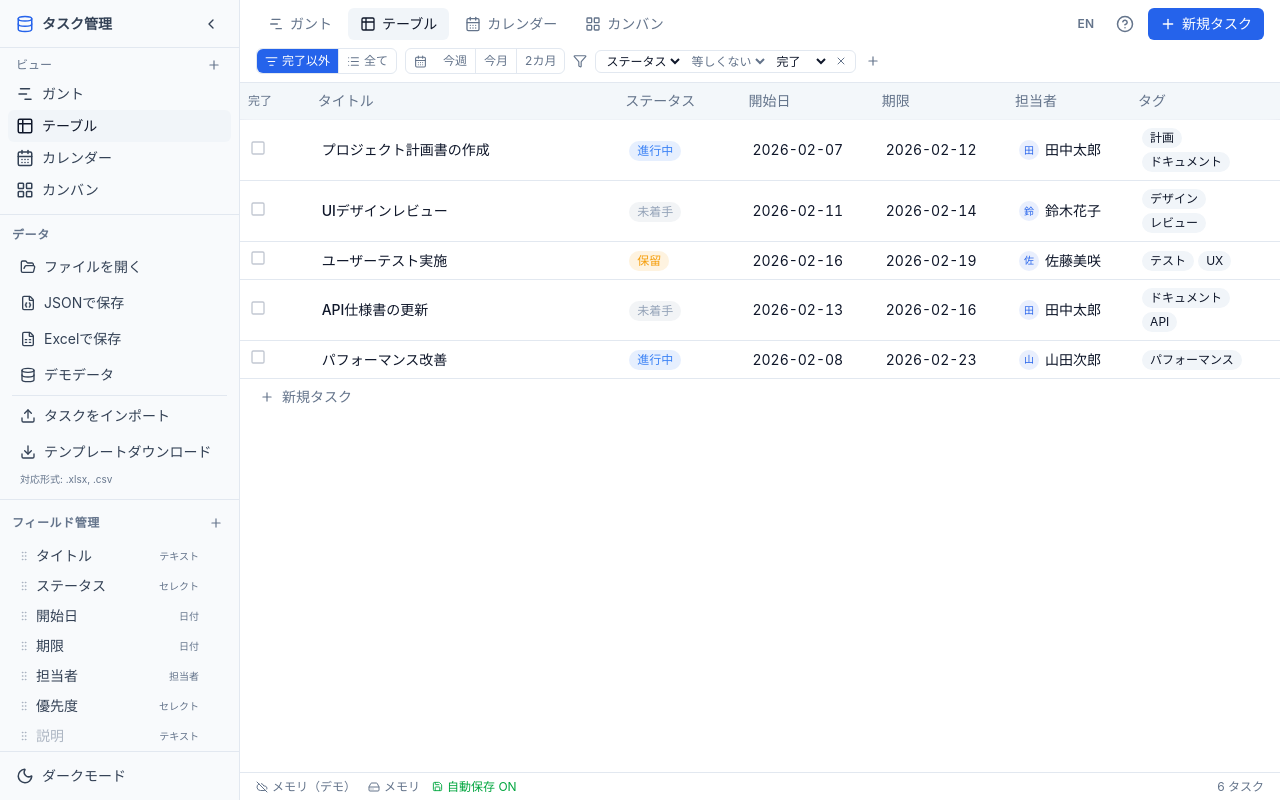
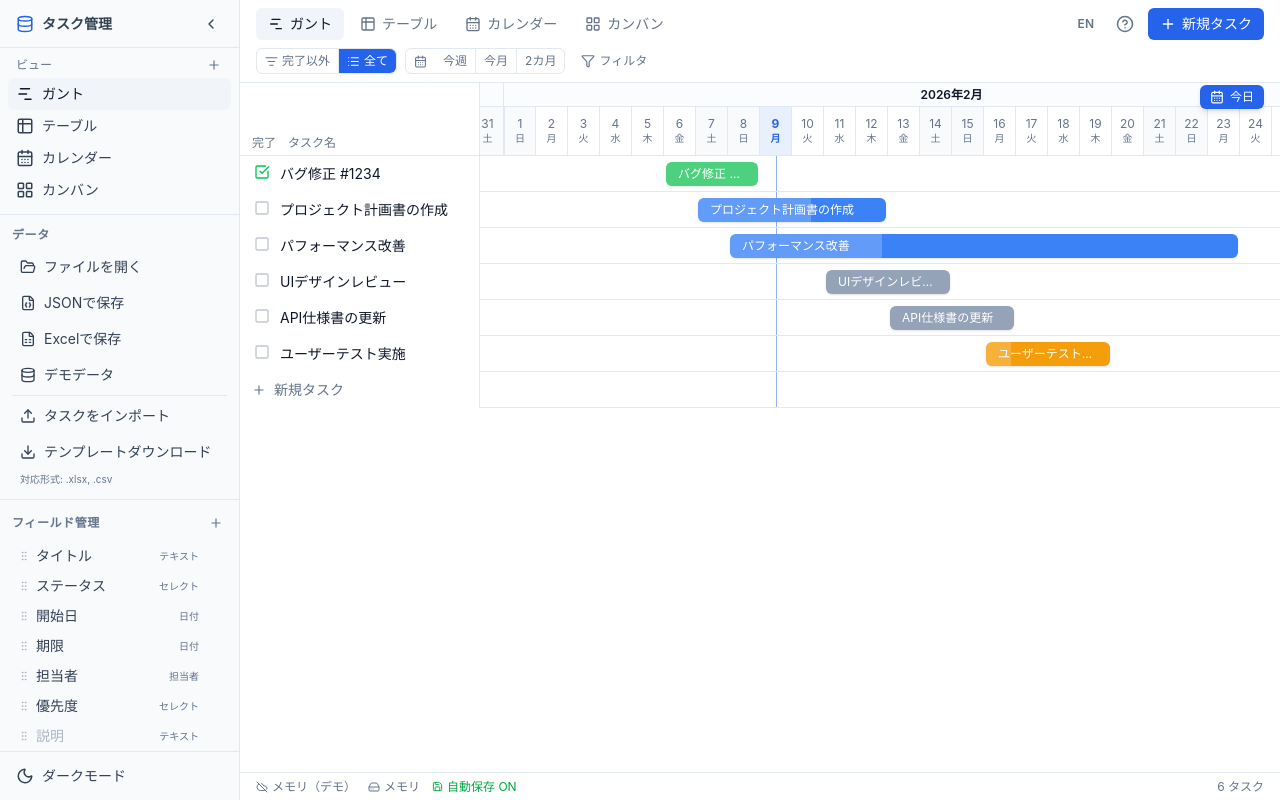
Before and after one commit to HirokiOshiro/Task_Management_Tool, a React (Vite) app: page / in a window 1280 px wide. Built offline with nearby package versions, Linux system fonts and the light colour scheme.

Commit message:
デフォルトのビューの変更、使いガイドの更新

```diff
--- a/src/components/ui/HelpGuide.tsx
+++ b/src/components/ui/HelpGuide.tsx
@@ -13,7 +13,6 @@ import {
   GripVertical,
   MousePointerClick,
   ChevronRight,
-  StickyNote,
   ShieldCheck,
   AlertTriangle,
   FileJson,
@@ -21,6 +20,8 @@ import {
   Database,
   HardDrive,
   Info,
+  Keyboard,
+  FolderDown,
 } from 'lucide-react'
 import { cn } from '@/lib/utils'
 import { useI18n } from '@/i18n'
@@ -63,15 +64,26 @@ function buildSections(t: Locale): Section[] {
           <ul className="space-y-2 pl-1">
             {h.task.items.map((item, i) => (
               <li key={i} className="flex items-start gap-2">
-                {i < 2 ? (
-                  <MousePointerClick size={14} className="mt-0.5 flex-shrink-0 text-primary" />
-                ) : (
-                  <StickyNote size={14} className="mt-0.5 flex-shrink-0 text-primary" />
-                )}
+                <MousePointerClick size={14} className="mt-0.5 flex-shrink-0 text-primary" />
                 <span>{item}</span>
               </li>
             ))}
           </ul>
+          <div className="rounded-lg border border-border p-3 space-y-2">
+            <div className="flex items-center gap-2 font-medium text-foreground">
+              <Keyboard size={14} className="text-primary" />
+              <span className="text-xs">{h.task.memoTitle}</span>
+            </div>
+            <p className="text-xs text-muted-foreground">{h.task.memoDesc}</p>
+            <ul className="space-y-1 pl-1">
+              {h.task.memoFeatures.map((feature, i) => (
+                <li key={i} className="flex items-start gap-2 text-xs text-muted-foreground">
+                  <ChevronRight size={12} className="mt-0.5 flex-shrink-0 text-primary" />
+                  <span>{feature}</span>
+                </li>
+              ))}
+            </ul>
+          </div>
         </div>
       ),
     },
@@ -109,6 +121,10 @@ function buildSections(t: Locale): Section[] {
         <div className="space-y-3 text-sm text-foreground/80">
           <p>{h.filterSort.description}</p>
           <ul className="space-y-2 pl-1">
+            <li className="flex items-start gap-2">
+              <ChevronRight size={14} className="mt-0.5 flex-shrink-0 text-primary" />
+              <span><span className="font-medium">{h.filterSort.quickFilter}</span>{h.filterSort.quickFilterDesc}</span>
+            </li>
             <li className="flex items-start gap-2">
               <ChevronRight size={14} className="mt-0.5 flex-shrink-0 text-primary" />
               <span><span className="font-medium">{h.filterSort.addFilter}</span>{h.filterSort.addFilterDesc}</span>
@@ -195,6 +211,14 @@ function buildSections(t: Locale): Section[] {
               <div>
                 <div className="font-medium text-foreground text-xs">{h.dataSection.saveExcelTitle}</div>
                 <div className="text-xs text-muted-foreground mt-0.5">{h.dataSection.saveExcelDesc}</div>
+              </div>
+            </div>
+
+            <div className="flex items-start gap-2.5 rounded-md bg-accent/30 p-2.5">
+              <FolderDown size={15} className="mt-0.5 flex-shrink-0 text-orange-500" />
+              <div>
+                <div className="font-medium text-foreground text-xs">{h.dataSection.groupExportTitle}</div>
+                <div className="text-xs text-muted-foreground mt-0.5">{h.dataSection.groupExportDesc}</div>
               </div>
             </div>
 
--- a/src/i18n/locales/en.ts
+++ b/src/i18n/locales/en.ts
@@ -239,20 +239,30 @@ export const en: Locale = {
         items: [
           'Click a cell in Table view to edit directly',
           'Click a task name or Gantt bar to open the detail panel',
-          'Use the notes section at the bottom of the detail panel to write free-form notes',
+          'When you enter a start date, the due date is automatically set to the same day if empty',
+        ],
+        memoTitle: 'Notes Feature',
+        memoDesc: 'The notes section at the bottom of the detail panel supports Markdown formatting.',
+        memoFeatures: [
+          'Use **bold**, _italic_, and `code` formatting',
+          'Create bullet lists with "-", "*", or "1." — press Enter to continue automatically',
+          'Tab to indent, Shift+Tab to unindent',
+          'Press Escape to cancel editing',
         ],
       },
       views: {
         title: '4 Views',
         switchTabs: 'Switch views using the tabs in the header.',
-        table: { name: 'Table', desc: 'List tasks like a spreadsheet. Click cells to edit directly, and adjust column widths.' },
-        kanban: { name: 'Kanban', desc: 'Display cards by status. Drag & drop to change status.' },
-        gantt: { name: 'Gantt Chart', desc: 'Display task start dates to due dates as bars. Drag bars to move schedules, or drag bar edges to adjust duration.' },
+        table: { name: 'Table', desc: 'List tasks like a spreadsheet. Click cells to edit directly, or click a row to open the detail panel.' },
+        kanban: { name: 'Kanban', desc: 'Display cards by status. Drag & drop to change status. You can change the grouping field in view settings.' },
+        gantt: { name: 'Gantt Chart', desc: 'Display task start-to-due dates as bars. Drag bars to move schedules, drag edges to adjust duration. Click empty areas to create new tasks, or drag-select multiple tasks for batch moving. Use the "Today" button to scroll to the current date.' },
         calendar: { name: 'Calendar', desc: 'Display tasks with due dates on a monthly calendar. Click a task to view details.' },
       },
       filterSort: {
         title: 'Filter and Sort',
         description: 'Filter tasks using the filter bar below the header.',
+        quickFilter: 'Quick Filters:',
+        quickFilterDesc: 'Toggle completed tasks with "Exclude Done" / "All", and filter by due date with "This Week", "This Month", or "2 Months"',
         addFilter: 'Add Filter:',
         addFilterDesc: 'Click "+ Filter" and select field, condition, and value',
         sort: 'Sort:',
@@ -262,7 +272,7 @@ export const en: Locale = {
         title: 'Sidebar Features',
         description: 'The sidebar on the left provides the following operations.',
         viewManagement: 'View Management:',
-        viewManagementDesc: 'Add, rename, and delete views',
+        viewManagementDesc: 'Add, rename, and delete views, drag & drop to reorder',
         fieldManagement: 'Field Management:',
         fieldManagementDesc: 'Add custom fields, drag to reorder, toggle visibility',
         themeToggle: 'Theme Toggle:',
@@ -286,6 +296,8 @@ export const en: Locale = {
         saveJsonNote: '. All information including field configurations and notes is saved.',
         saveExcelTitle: 'Save as Excel',
         saveExcelDesc: 'Download task data as an Excel file (.xlsx). Convenient for viewing and sharing in Excel or Google Sheets.',
+        groupExportTitle: 'Group Export',
+        groupExportDesc: 'When saving as JSON or Excel, you can specify a group field (select/multi-select type) to export only tasks from a specific group.',
         demoTitle: 'Demo Data',
         demoDesc: 'Load sample task data. If you\'re new, load this first and try out the features.',
         statusHint: '💡 Checking Save Status',
--- a/src/i18n/locales/ja.ts
+++ b/src/i18n/locales/ja.ts
@@ -237,20 +237,30 @@ export const ja = {
         items: [
           'テーブルビューではセルをクリックして直接編集できます',
           'タスク名やガントバーをクリックすると詳細パネルが開きます',
-          '詳細パネルの下部にあるメモ欄に自由にメモを書き込めます',
+          '開始日を入力すると、期限が空の場合は自動的に同じ日が設定されます',
+        ],
+        memoTitle: 'メモ機能',
+        memoDesc: '詳細パネル下部のメモ欄はMarkdown記法に対応しています。',
+        memoFeatures: [
+          '**太字**、_斜体_、`コード` などの書式が使えます',
+          '「-」「*」「1.」で箇条書きを作成でき、Enterで自動的に継続します',
+          'Tabでインデント追加、Shift+Tabでインデント削除ができます',
+          'Escapeキーで編集をキャンセルできます',
         ],
       },
       views: {
         title: '4つのビュー',
         switchTabs: 'ヘッダーのタブでビューを切り替えられます。',
-        table: { name: 'テーブル', desc: 'スプレッドシートのようにタスクを一覧表示。セルをクリックして直接編集、カラム幅の調整ができます。' },
-        kanban: { name: 'カンバン', desc: 'ステータスごとにカードを表示。ドラッグ＆ドロップでステータスを変更できます。' },
-        gantt: { name: 'ガントチャート', desc: 'タスクの開始日〜期限をバーで表示。バーをドラッグして日程を移動したり、バーの端をドラッグして期間を調整できます。' },
+        table: { name: 'テーブル', desc: 'スプレッドシートのようにタスクを一覧表示。セルをクリックして直接編集、行をクリックして詳細パネルを開けます。' },
+        kanban: { name: 'カンバン', desc: 'ステータスごとにカードを表示。ドラッグ＆ドロップでステータスを変更できます。グループ化するフィールドはビュー設定で変更可能です。' },
+        gantt: { name: 'ガントチャート', desc: 'タスクの開始日〜期限をバーで表示。バーのドラッグで日程移動、端のドラッグで期間調整ができます。空き領域をクリックして新規タスクを作成したり、マウスドラッグで複数タスクを範囲選択して一括移動することもできます。「今日」ボタンで現在日にスクロールできます。' },
         calendar: { name: 'カレンダー', desc: '月間カレンダーに期限のあるタスクを表示。タスクをクリックすると詳細を確認できます。' },
       },
       filterSort: {
         title: 'フィルタとソート',
         description: 'ヘッダー下部のフィルタバーでタスクを絞り込めます。',
+        quickFilter: 'クイックフィルター：',
+        quickFilterDesc: '「完了以外」「全て」で完了タスクの表示を切り替え、「今週」「今月」「2カ月」で期限による絞り込みが可能です',
         addFilter: 'フィルタ追加：',
         addFilterDesc: '「+ フィルタ」をクリックし、フィールド・条件・値を選択',
         sort: 'ソート：',
@@ -260,7 +270,7 @@ export const ja = {
         title: 'サイドバーの機能',
         description: '左側のサイドバーでは以下の操作ができます。',
         viewManagement: 'ビュー管理：',
-        viewManagementDesc: 'ビューの追加・名前変更・削除',
+        viewManagementDesc: 'ビューの追加・名前変更・削除、ドラッグ＆ドロップで並び替え',
         fieldManagement: 'フィールド管理：',
         fieldManagementDesc: 'カスタムフィールドの追加やドラッグ並び替え、表示/非表示の切り替え',
         themeToggle: 'テーマ切替：',
@@ -284,6 +294,8 @@ export const ja = {
         saveJsonNote: 'です。フィールド構成やメモなど全ての情報が保存されます。',
         saveExcelTitle: 'Excelで保存',
         saveExcelDesc: 'タスクデータをExcelファイル（.xlsx）としてダウンロードします。ExcelやGoogleスプレッドシートでの開覧・共有に便利です。',
+        groupExportTitle: 'グループ単位エクスポート',
+        groupExportDesc: 'JSON・Excel保存時に、グループフィールド（セレクト/マルチセレクト型）を指定して特定グループのタスクだけをエクスポートできます。',
         demoTitle: 'デモデータ',
         demoDesc: 'サンプルのタスクデータを読み込みます。初めて使う方はまずこちらを読み込んで、操作を試してみてください。',
         statusHint: '💡 保存状態の確認方法',
@@ -463,6 +475,9 @@ export type Locale = {
         title: string
         addTask: string
         items: string[]
+        memoTitle: string
+        memoDesc: string
+        memoFeatures: string[]
       }
       views: {
         title: string
@@ -475,6 +490,8 @@ export type Locale = {
       filterSort: {
         title: string
         description: string
+        quickFilter: string
+        quickFilterDesc: string
         addFilter: string
         addFilterDesc: string
         sort: string
@@ -508,6 +525,8 @@ export type Locale = {
         saveJsonNote: string
         saveExcelTitle: string
         saveExcelDesc: string
+        groupExportTitle: string
+        groupExportDesc: string
         demoTitle: string
         demoDesc: string
         statusHint: string
--- a/src/stores/view-store.ts
+++ b/src/stores/view-store.ts
@@ -92,7 +92,7 @@ function createDefaultViews(): ViewConfig[] {
 
 export const useViewStore = create<ViewState>()(
   immer((set, get) => ({
-    activeViewId: 'view-table',
+    activeViewId: 'view-gantt',
     views: createDefaultViews(),
 
     setActiveView: (viewId) => {
```
